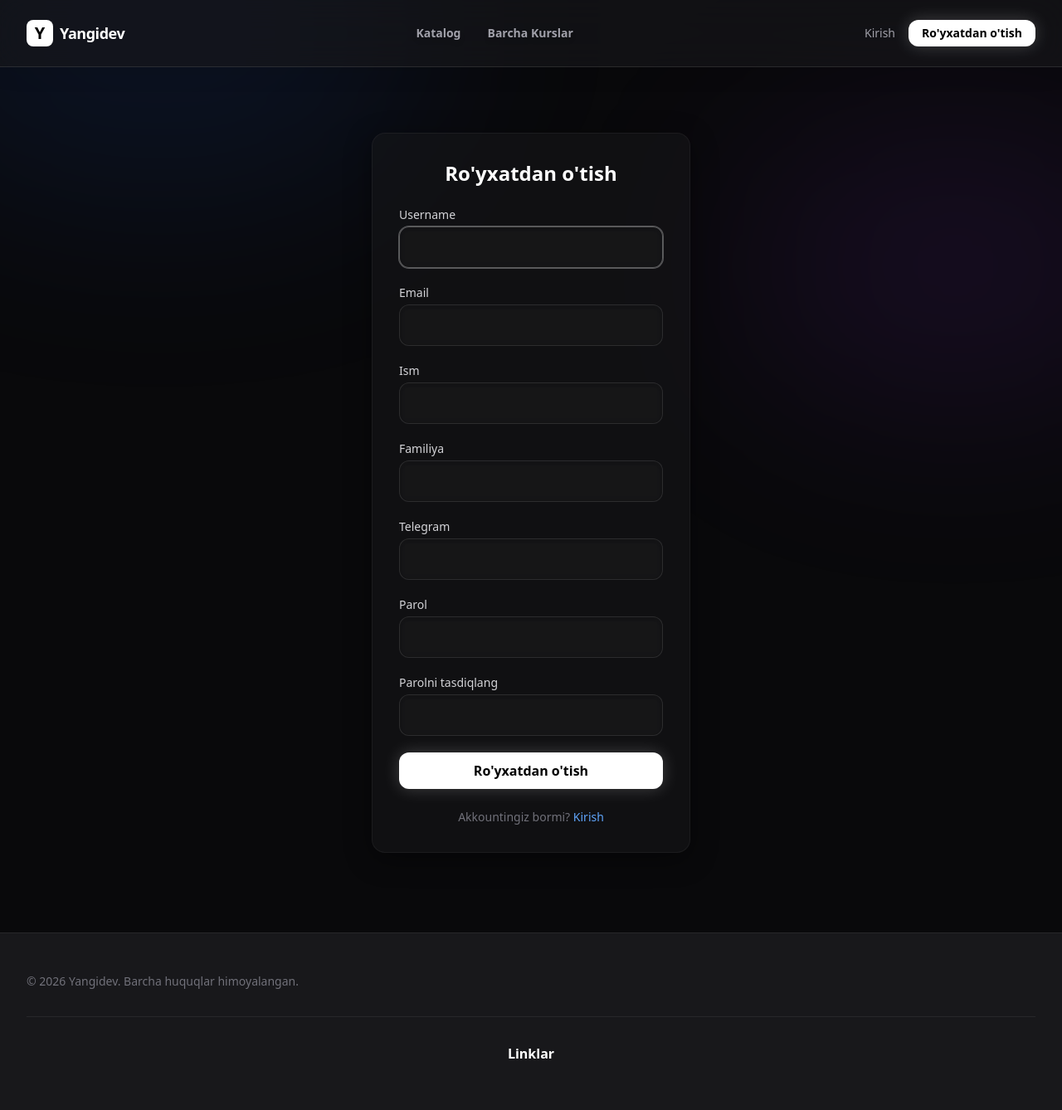
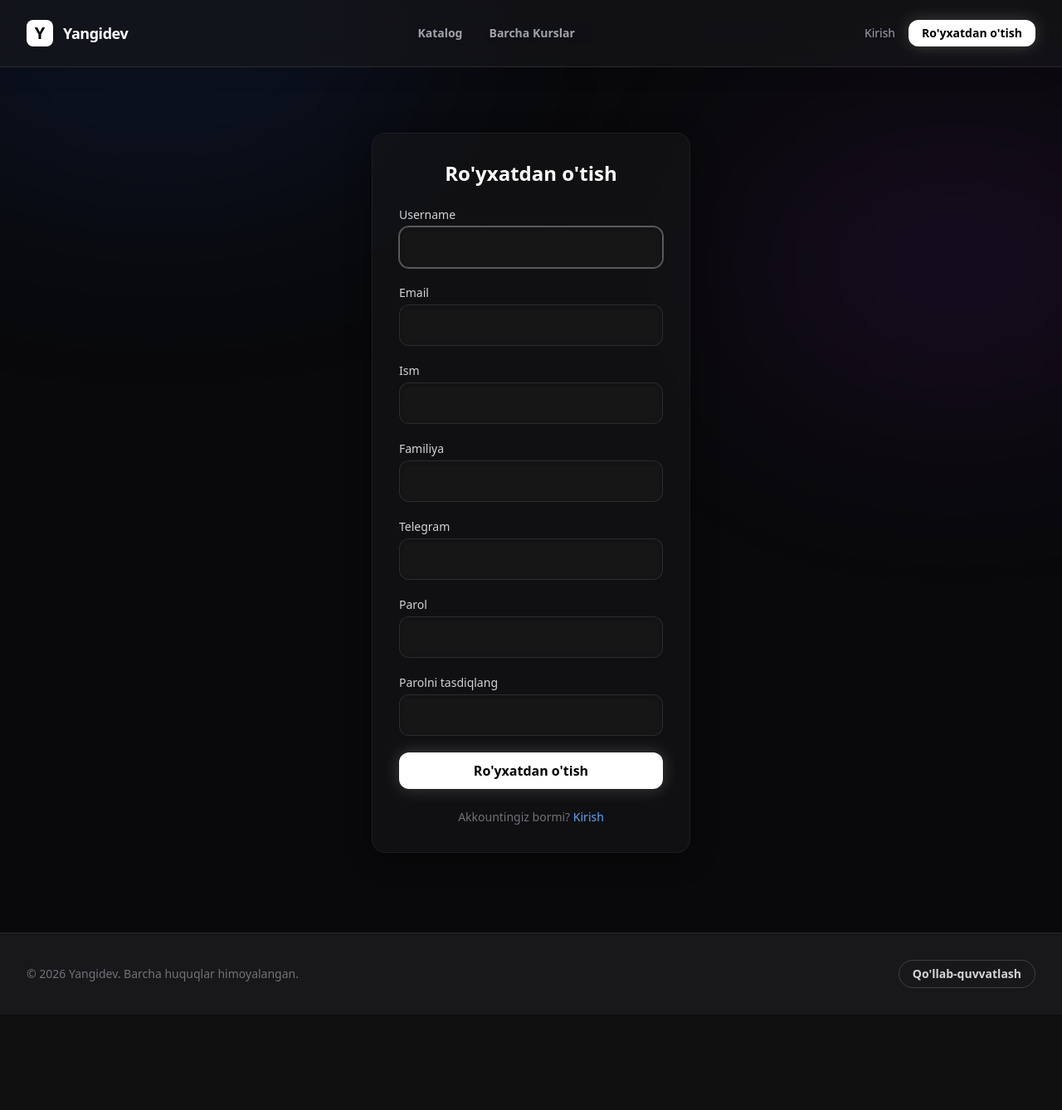
Before and after one commit to imwithai/yangidev, a Django app: page /register/ in a window 1280 px wide. Shown: the whole page at 83% size. After the commit the page ends 1191 px from the top, so only its background shows below. Run offline with Django 5.2, Linux system fonts and the light colour scheme; data comes from the database, SQL or seed files in the repository.

Commit message:
Enhance production security and finalize UX layout logic
- Implemented production security headers (X-Frame-Options, CSRF, Secure Proxy, etc.)
- Added robust file extension and 5MB size validation to all image uploads
- Secured Auth views with cache-based rate limiting against brute force attempts
- Dynamic, secret Django Admin URL via environment variables
- Fixed 'Darsni yakunlash' (Complete Lesson) logic to properly sequence to the next lesson
- Cleaned up navbar and footer layouts (removed Linklar, positioned logo alongside site name)
- Generated required database migrations

Co-authored-by: imwithai <342253103+imwithai@users.noreply.github.com>

```diff
--- a/core/templates/core/base.html
+++ b/core/templates/core/base.html
@@ -49,15 +49,15 @@
             <div class="flex items-center justify-between h-16 md:h-20">
                 <!-- Logo -->
                 <div class="flex-shrink-0">
-                    <a href="{% url 'home' %}" class="flex items-center gap-2">
+                    <a href="{% url 'home' %}" class="flex items-center gap-3">
                         {% if site_settings and site_settings.logo %}
                             <img src="{{ site_settings.logo.url }}" alt="{{ site_settings.site_name }}" class="h-8 w-auto">
                         {% else %}
                             <div class="w-8 h-8 bg-white rounded-lg flex items-center justify-center">
                                 <span class="text-black font-bold text-xl leading-none">{{ site_settings.site_name|first|default:"Y" }}</span>
                             </div>
-                            <span class="text-white font-semibold text-lg tracking-tight">{{ site_settings.site_name|default:"Yangidev" }}</span>
                         {% endif %}
+                        <span class="text-white font-bold text-lg tracking-tight">{{ site_settings.site_name|default:"Yangidev" }}</span>
                     </a>
                 </div>
 
@@ -99,50 +99,37 @@
     </main>
 
     <!-- Footer -->
-    <footer class="bg-zinc-900 border-t border-zinc-800 py-12 mt-auto">
+    <footer class="bg-zinc-900 border-t border-zinc-800 py-8 mt-auto">
         <div class="max-w-7xl mx-auto px-4 sm:px-6 lg:px-8">
-            <div class="flex flex-col md:flex-row justify-between items-center gap-6 mb-8">
-                <div class="text-zinc-500 text-sm">
+            <div class="flex flex-col sm:flex-row items-center justify-between gap-6">
+                <div class="text-zinc-500 text-sm text-center sm:text-left">
                     {{ site_settings.copyright_text|default:"&copy; 2026 Yangidev. Barcha huquqlar himoyalangan." }}
                 </div>
 
-                <div class="flex space-x-6">
+                <div class="flex items-center gap-5">
                     {% if site_settings.instagram_url %}
-                    <a href="{{ site_settings.instagram_url }}" class="text-zinc-400 hover:text-white" target="_blank" rel="noopener noreferrer">
-                        <span class="sr-only">Instagram</span>
-                        <svg class="h-6 w-6" fill="currentColor" viewBox="0 0 24 24"><path d="M12 2.163c3.204 0 3.584.012 4.85.07 3.252.148 4.771 1.691 4.919 4.919.058 1.265.069 1.645.069 4.849 0 3.205-.012 3.584-.069 4.849-.149 3.225-1.664 4.771-4.919 4.919-1.266.058-1.644.07-4.85.07-3.204 0-3.584-.012-4.849-.07-3.26-.149-4.771-1.699-4.919-4.92-.058-1.265-.07-1.644-.07-4.849 0-3.204.013-3.583.07-4.849.149-3.227 1.664-4.771 4.919-4.919 1.266-.057 1.645-.069 4.849-.069zM12 0C8.741 0 8.333.014 7.053.072 2.695.272.273 2.69.073 7.052.014 8.333 0 8.741 0 12c0 3.259.014 3.668.072 4.948.2 4.358 2.618 6.78 6.98 6.98C8.333 23.986 8.741 24 12 24c3.259 0 3.668-.014 4.948-.072 4.354-.2 6.782-2.618 6.979-6.98.059-1.28.073-1.689.073-4.948 0-3.259-.014-3.667-.072-4.947-.196-4.354-2.617-6.78-6.979-6.98C15.668.014 15.259 0 12 0zm0 5.838a6.162 6.162 0 100 12.324 6.162 6.162 0 000-12.324zM12 16a4 4 0 110-8 4 4 0 010 8zm6.406-11.845a1.44 1.44 0 100 2.881 1.44 1.44 0 000-2.881z"/></svg>
+                    <a href="{{ site_settings.instagram_url }}" class="text-zinc-400 hover:text-white transition-colors" target="_blank" rel="noopener noreferrer" aria-label="Instagram">
+                        <svg class="h-5 w-5" fill="currentColor" viewBox="0 0 24 24"><path d="M12 2.163c3.204 0 3.584.012 4.85.07 3.252.148 4.771 1.691 4.919 4.919.058 1.265.069 1.645.069 4.849 0 3.205-.012 3.584-.069 4.849-.149 3.225-1.664 4.771-4.919 4.919-1.266.058-1.644.07-4.85.07-3.204 0-3.584-.012-4.849-.07-3.26-.149-4.771-1.699-4.919-4.92-.058-1.265-.07-1.644-.07-4.849 0-3.204.013-3.583.07-4.849.149-3.227 1.664-4.771 4.919-4.919 1.266-.057 1.645-.069 4.849-.069zM12 0C8.741 0 8.333.014 7.053.072 2.695.272.273 2.69.073 7.052.014 8.333 0 8.741 0 12c0 3.259.014 3.668.072 4.948.2 4.358 2.618 6.78 6.98 6.98C8.333 23.986 8.741 24 12 24c3.259 0 3.668-.014 4.948-.072 4.354-.2 6.782-2.618 6.979-6.98.059-1.28.073-1.689.073-4.948 0-3.259-.014-3.667-.072-4.947-.196-4.354-2.617-6.78-6.979-6.98C15.668.014 15.259 0 12 0zm0 5.838a6.162 6.162 0 100 12.324 6.162 6.162 0 000-12.324zM12 16a4 4 0 110-8 4 4 0 010 8zm6.406-11.845a1.44 1.44 0 100 2.881 1.44 1.44 0 000-2.881z"/></svg>
+                    </a>
+                    {% endif %}
+                    {% if site_settings.youtube_url %}
+                    <a href="{{ site_settings.youtube_url }}" class="text-zinc-400 hover:text-white transition-colors" target="_blank" rel="noopener noreferrer" aria-label="YouTube">
+                        <svg class="h-5 w-5" fill="currentColor" viewBox="0 0 24 24"><path d="M23.498 6.186a3.016 3.016 0 0 0-2.122-2.136C19.505 3.545 12 3.545 12 3.545s-7.505 0-9.377.505A3.017 3.017 0 0 0 .502 6.186C0 8.07 0 12 0 12s0 3.93.502 5.814a3.016 3.016 0 0 0 2.122 2.136c1.871.505 9.376.505 9.376.505s7.505 0 9.377-.505a3.015 3.015 0 0 0 2.122-2.136C24 15.93 24 12 24 12s0-3.93-.502-5.814zM9.545 15.568V8.432L15.818 12l-6.273 3.568z"/></svg>
                     </a>
                     {% endif %}
                     {% if site_settings.github_url %}
-                    <a href="{{ site_settings.github_url }}" class="text-zinc-400 hover:text-white" target="_blank" rel="noopener noreferrer">
-                        <span class="sr-only">GitHub</span>
-                        <svg class="h-6 w-6" fill="currentColor" viewBox="0 0 24 24"><path d="M12 0c-6.626 0-12 5.373-12 12 0 5.302 3.438 9.8 8.207 11.387.599.111.793-.261.793-.577v-2.234c-3.338.726-4.033-1.416-4.033-1.416-.546-1.387-1.333-1.756-1.333-1.756-1.089-.745.083-.729.083-.729 1.205.084 1.839 1.237 1.839 1.237 1.07 1.834 2.807 1.304 3.492.997.107-.775.418-1.305.762-1.604-2.665-.305-5.467-1.334-5.467-5.931 0-1.311.469-2.381 1.236-3.221-.124-.303-.535-1.524.117-3.176 0 0 1.008-.322 3.301 1.23.957-.266 1.983-.399 3.003-.404 1.02.005 2.047.138 3.006.404 2.291-1.552 3.297-1.23 3.297-1.23.653 1.653.242 2.874.118 3.176.77.84 1.235 1.911 1.235 3.221 0 4.609-2.807 5.624-5.479 5.921.43.372.823 1.102.823 2.222v3.293c0 .319.192.694.801.576 4.765-1.589 8.199-6.086 8.199-11.386 0-6.627-5.373-12-12-12z"/></svg>
+                    <a href="{{ site_settings.github_url }}" class="text-zinc-400 hover:text-white transition-colors" target="_blank" rel="noopener noreferrer" aria-label="GitHub">
+                        <svg class="h-5 w-5" fill="currentColor" viewBox="0 0 24 24"><path d="M12 0c-6.626 0-12 5.373-12 12 0 5.302 3.438 9.8 8.207 11.387.599.111.793-.261.793-.577v-2.234c-3.338.726-4.033-1.416-4.033-1.416-.546-1.387-1.333-1.756-1.333-1.756-1.089-.745.083-.729.083-.729 1.205.084 1.839 1.237 1.839 1.237 1.07 1.834 2.807 1.304 3.492.997.107-.775.418-1.305.762-1.604-2.665-.305-5.467-1.334-5.467-5.931 0-1.311.469-2.381 1.236-3.221-.124-.303-.535-1.524.117-3.176 0 0 1.008-.322 3.301 1.23.957-.266 1.983-.399 3.003-.404 1.02.005 2.047.138 3.006.404 2.291-1.552 3.297-1.23 3.297-1.23.653 1.653.242 2.874.118 3.176.77.84 1.235 1.911 1.235 3.221 0 4.609-2.807 5.624-5.479 5.921.43.372.823 1.102.823 2.222v3.293c0 .319.192.694.801.576 4.765-1.589 8.199-6.086 8.199-11.386 0-6.627-5.373-12-12-12z"/></svg>
                     </a>
                     {% endif %}
-                    {% if site_settings.youtube_url %}
-                    <a href="{{ site_settings.youtube_url }}" class="text-zinc-400 hover:text-white" target="_blank" rel="noopener noreferrer">
-                        <span class="sr-only">YouTube</span>
-                        <svg class="h-6 w-6" fill="currentColor" viewBox="0 0 24 24"><path d="M23.498 6.186a3.016 3.016 0 0 0-2.122-2.136C19.505 3.545 12 3.545 12 3.545s-7.505 0-9.377.505A3.017 3.017 0 0 0 .502 6.186C0 8.07 0 12 0 12s0 3.93.502 5.814a3.016 3.016 0 0 0 2.122 2.136c1.871.505 9.376.505 9.376.505s7.505 0 9.377-.505a3.015 3.015 0 0 0 2.122-2.136C24 15.93 24 12 24 12s0-3.93-.502-5.814zM9.545 15.568V8.432L15.818 12l-6.273 3.568z"/></svg>
+                    {% if site_settings.support_url %}
+                    <a href="{{ site_settings.support_url }}" class="text-sm font-semibold text-zinc-300 hover:text-white transition-colors border border-zinc-700 hover:border-zinc-500 rounded-full px-4 py-1.5" target="_blank" rel="noopener noreferrer">
+                        Qo'llab-quvvatlash
                     </a>
                     {% endif %}
                 </div>
             </div>
-
-            <div class="pt-8 border-t border-zinc-800 text-center">
-                <h3 class="text-white font-bold mb-2">Linklar</h3>
-                <div class="flex justify-center space-x-4">
-                    {% if site_settings.instagram_url %}
-                    <a href="{{ site_settings.instagram_url }}" class="text-zinc-400 hover:text-white transition-colors">Instagram</a>
-                    {% endif %}
-                    {% if site_settings.youtube_url %}
-                    <a href="{{ site_settings.youtube_url }}" class="text-zinc-400 hover:text-white transition-colors">YouTube</a>
-                    {% endif %}
-                    {% if site_settings.github_url %}
-                    <a href="{{ site_settings.github_url }}" class="text-zinc-400 hover:text-white transition-colors">GitHub</a>
-                    {% endif %}
-                </div>
-            </div>
-
+        </div>
     </footer>
 </body>
 </html>
--- a/core/templates/core/login.html
+++ b/core/templates/core/login.html
@@ -6,7 +6,11 @@
 
         <form method="post" class="space-y-5">
             {% csrf_token %}
-            {% if form.errors %}
+            {% if error_message %}
+            <div class="p-3 bg-red-900/50 border border-red-800 rounded-lg text-red-200 text-sm mb-4">
+                {{ error_message }}
+            </div>
+            {% elif form.errors %}
             <div class="p-3 bg-red-900/50 border border-red-800 rounded-lg text-red-200 text-sm mb-4">
                 Login yoki parolda xatolik bor.
             </div>
--- a/core/templates/core/register.html
+++ b/core/templates/core/register.html
@@ -6,7 +6,11 @@
 
         <form method="post" class="space-y-5">
             {% csrf_token %}
-            {% if form.errors %}
+            {% if error_message %}
+            <div class="p-3 bg-red-900/50 border border-red-800 rounded-lg text-red-200 text-sm mb-4">
+                {{ error_message }}
+            </div>
+            {% elif form.errors %}
             <div class="p-3 bg-red-900/50 border border-red-800 rounded-lg text-red-200 text-sm mb-4">
                 Iltimos, xatoliklarni to'g'rilang.
             </div>
--- a/core/views.py
+++ b/core/views.py
@@ -141,7 +141,17 @@ class CompleteLessonView(LoginRequiredMixin, View):
         progress.save()
 
         # Find next lesson
-        next_lesson = Lesson.objects.filter(course=lesson.course, lesson_order__gt=lesson.lesson_order).order_by('lesson_order').first()
+        next_lesson = Lesson.objects.filter(
+            course=lesson.course,
+            lesson_order__gt=lesson.lesson_order
+        ).order_by('lesson_order', 'id').first()
+
+        if not next_lesson:
+            next_lesson = Lesson.objects.filter(
+                course=lesson.course,
+                lesson_order=lesson.lesson_order,
+                id__gt=lesson.id
+            ).order_by('id').first()
 
         if next_lesson:
             return redirect('classroom', pk=next_lesson.pk)
@@ -227,8 +237,33 @@ class CustomPasswordChangeForm(TailwindFormMixin, PasswordChangeForm):
         self.fields['new_password1'].label = 'Yangi parol'
         self.fields['new_password2'].label = 'Yangi parolni tasdiqlang'
 
+from django.core.cache import cache
+
+def get_client_ip(request):
+    x_forwarded_for = request.META.get('HTTP_X_FORWARDED_FOR')
+    if x_forwarded_for:
+        ip = x_forwarded_for.split(',')[0]
+    else:
+        ip = request.META.get('REMOTE_ADDR')
+    return ip
+
+def check_rate_limit(ip, action):
+    key = f"rate_limit_{action}_{ip}"
+    attempts = cache.get(key, 0)
+    if attempts >= 5:
+        return False
+    cache.set(key, attempts + 1, timeout=300) # Block for 5 minutes after 5 attempts
+    return True
+
 def register_view(request):
     if request.method == 'POST':
+        ip = get_client_ip(request)
+        if not check_rate_limit(ip, 'register'):
+            return render(request, 'core/register.html', {
+                'form': CustomUserCreationForm(),
+                'error_message': 'Juda ko\'p urinishlar. Iltimos, 5 daqiqadan so\'ng qayta urinib ko\'ring.'
+            })
+
         form = CustomUserCreationForm(request.POST)
         if form.is_valid():
             user = form.save()
@@ -240,8 +275,17 @@ def register_view(request):
 
 def login_view(request):
     if request.method == 'POST':
+        ip = get_client_ip(request)
+        if not check_rate_limit(ip, 'login'):
+            return render(request, 'core/login.html', {
+                'form': CustomAuthenticationForm(),
+                'error_message': 'Juda ko\'p urinishlar. Iltimos, 5 daqiqadan so\'ng qayta urinib ko\'ring.'
+            })
+
         form = CustomAuthenticationForm(data=request.POST)
         if form.is_valid():
+            # Clear rate limit on successful login
+            cache.delete(f"rate_limit_login_{ip}")
             user = form.get_user()
             login(request, user)
             return redirect('home')
--- a/yangidev/urls.py
+++ b/yangidev/urls.py
@@ -16,13 +16,18 @@ Including another URLconf
 """
 
 from django.contrib import admin
+import os
 from django.urls import path, include, re_path
 from django.conf import settings
 from django.conf.urls.static import static
 from django.views.static import serve
 
+admin_url = os.environ.get('ADMIN_URL', 'admin/')
+if not admin_url.endswith('/'):
+    admin_url += '/'
+
 urlpatterns = [
-    path("admin/", admin.site.urls),
+    path(admin_url, admin.site.urls),
     path("", include("core.urls")),
     re_path(r'^media/(?P<path>.*)$', serve, {'document_root': settings.MEDIA_ROOT}),
 ]
```
Also changed, not shown: core/models.py (+16 -4 lines), yangidev/settings.py (+11 -0 lines), core/migrations/0003_alter_course_cover_image_alter_instructor_image_and_more.py (added).
